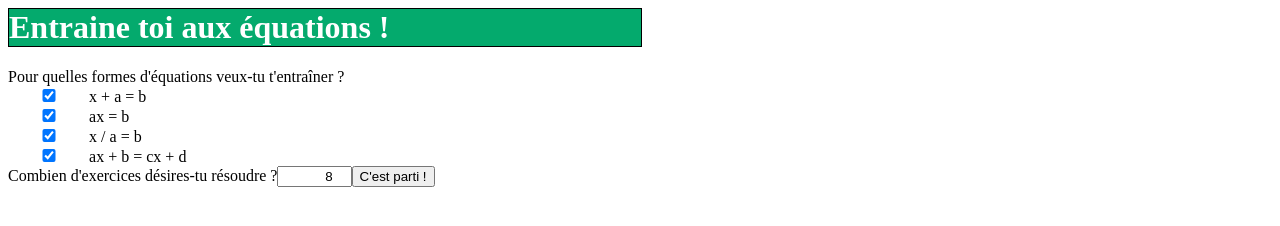
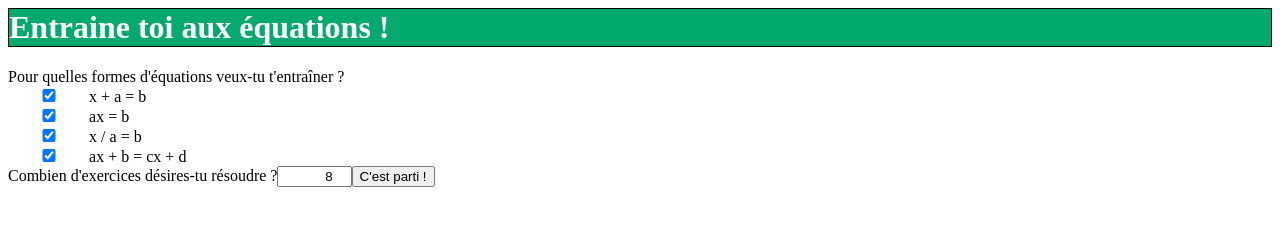
Before and after one commit to JSchoreels/EquationTrainer, a plain HTML site: page index.html in a window 1280 px wide. Drawn offline with Linux system fonts and the light colour scheme.

Commit message:
Modify default values

```diff
--- a/styles.css
+++ b/styles.css
@@ -1,8 +1,12 @@
+* {
+    box-sizing: border-box;
+}
+
 h1 {
     color: white;
     background: #04AA6D;
     border: 1px black solid;
-    width: 50%
+    width: 100%
 }
 
 input {
```
